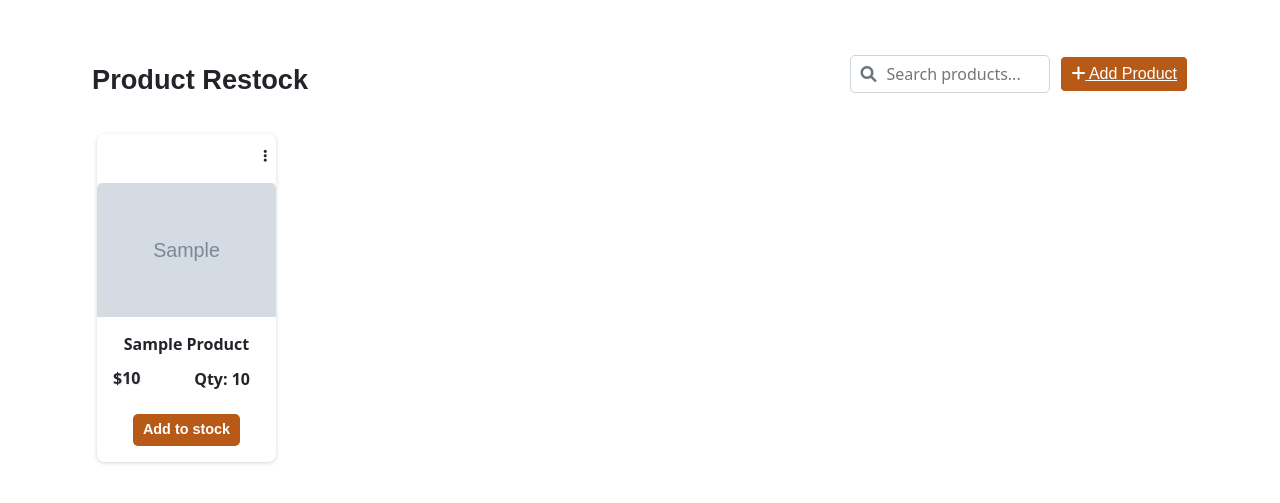
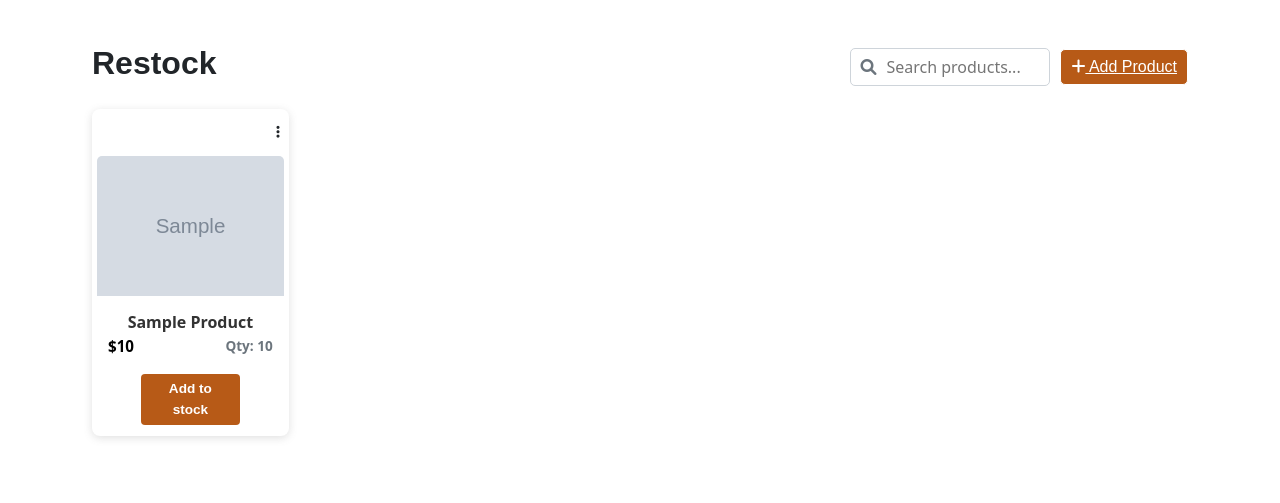
Before and after one commit to Soda-Morn/VC1-Group06-Cafe-Shop, a PHP site: template views/inventory/purchase_item_add.php in a window 1280 px wide. Shown: the top 503 px of the page. Run offline with PHP 8.4, Linux system fonts and the light colour scheme; the template is opened without the code that fills it: most values are stand-ins (such as "Sample title", 1, 10 or a date in 2020); grey boxes marked "Sample" are stand-in pictures.

Commit message:
change on feature/Purchase_Item_Add

```diff
--- a/views/inventory/purchase_item_add.php
+++ b/views/inventory/purchase_item_add.php
@@ -12,11 +12,17 @@
         /* Define color variables for consistent theming */
         :root {
             --primary-color: #28A745;
+            /* Green for buttons */
             --secondary-color: #6c757d;
+            /* Gray for secondary elements */
             --text-dark: #343a40;
+            /* Dark text color */
             --button-color: rgb(183, 90, 23);
+            /* Orange for add-to-cart button */
             --border-color: #ced4da;
+            /* Border color for inputs */
             --border-radius: 5px;
+            /* Consistent border radius */
         }
 
         /* Dropdown menu for edit/delete actions */
@@ -49,63 +55,73 @@
         .custom-dropdown-item:hover {
             background-color: rgb(255, 252, 252);
         }
-        .restock{
-            font-size: 1.7rem;
-            font-weight: bold;
-            margin-top: 20px;
-        }
-        /* Product card styling */
+
+        /* Updated Product card styling to match coffee menu */
         .card {
-            margin: 10px auto;
             border: none;
-            background: rgb(255, 255, 255);
-            max-width: 200px;
-            transition: transform 0.3s ease, box-shadow 0.3s ease;
-            cursor: pointer;
-            box-shadow: rgba(0, 0, 0, 0.16) 0px 1px 4px;
-            margin-left: 15px;
+            border-radius: 8px;
+            overflow: hidden;
+            transition: all 0.3s ease-in-out;
+            box-shadow: rgba(99, 99, 99, 0.2) 0px 2px 8px 0px;
+            background-color: white;
+            height: 94%;
+            margin: 0 1px 15px;
+            max-width: none;
+            cursor: default;
+            margin-left: 10px;
             margin-right: 10px;
         }
 
-        /* Enhanced Price Styling */
-        .price {
-            font-weight: bold;
-            font-size: 1rem; /* Larger font size */
-            text-shadow: 1px 1px 2px rgba(0, 0, 0, 0.1); /* Subtle shadow effect */
+        .card:hover {
+            transform: translateY(-3px);
+            box-shadow: rgba(0, 0, 0, 0.1) 0px 3px 8px;
         }
 
-        /* Enhanced Stock Quantity Styling */
+        /* Price and stock text styling */
+        .price {
+            font-weight: 700;
+            color: black;
+            font-size: 0.95rem;
+            margin-bottom: 0;
+        }
+
         .stock {
-            font-weight: bold;
-            font-size: 1rem; /* Slightly larger font size */
-            padding: 5px 10px; /* Padding for better appearance */
-            border-radius: 5px; /* Rounded corners */
-            display: inline-block; /* Inline block for better spacing */
+            color: #6c757d;
+            font-weight: 600;
+            font-size: 0.85rem;
         }
 
         /* Add to stock button styling */
         .btn-add-to-cart {
             padding: 5px 10px;
-            font-size: 0.9rem;
+            font-size: 0.85rem;
             font-weight: bold;
             margin-top: 10px;
             background: var(--button-color);
             color: white;
             border: none;
-            border-radius: var(--border-radius);
-            cursor: default;
+            border-radius: 4px;
+            cursor: pointer;
+            width: 60%;
         }
+
+        .btn-add-to-cart:hover {
+            background-color: #a04d13;
+        }
+
         .btn-add-to-cart:focus {
-            outline: none; /* Remove the default outline */
+            outline: none;
         }
+
         .btn-Added {
             background: rgb(183, 90, 23);
-            color: rgb(255, 255, 255); /* Button color */
-            border: 1px solid rgb(255, 255, 255); /* Button border */
+            color: rgb(255, 255, 255);
+            border: 1px solid rgb(255, 255, 255);
             border-radius: 5px;
-            padding: 5px 10px; /* Adjust padding for button */
+            padding: 5px 10px;
             font-size: 1rem;
         }
+
         .btn-Added:hover{
             color: #ffffff;
         }
@@ -131,18 +147,21 @@
             padding: 6px 12px 6px 35px;
             width: 200px;
         }
+
         .search-input:focus {
-            border-color: #007bff; /* Keep the border color on focus if desired */
-            outline: none; /* Remove the default outline */
+            border-color: #007bff;
+            outline: none;
         }
+
         .search-icon {
             position: absolute;
             left: 10px;
             top: 50%;
             transform: translateY(-50%);
             color: #6c757d;
-            pointer-events: none; /* Ensures clicks pass through to the input */
+            pointer-events: none;
         }
+
         .search-button {
             color: white;
             border: 1px solid rgb(255, 255, 255);
@@ -160,6 +179,37 @@
             color: var(--secondary-color);
             cursor: pointer;
             display: none;
+        }
+
+        /* Product image container */
+        .product-image-container {
+            height: 155px;
+            display: flex;
+            align-items: center;
+            justify-content: center;
+            background-color: white;
+            padding: 5px;
+        }
+
+        .card-img-top {
+            max-height: 100%;
+            max-width: 100%;
+            object-fit: contain;
+        }
+        /* Product name styling */
+        .product-name {
+            font-size: 1rem;
+            font-weight: 600;
+            color: #333;
+            text-transform: capitalize;
+            margin-bottom: 0.25rem;
+        }
+
+        /* Card body styling */
+        .card-body {
+            padding: 0.75rem 1rem;
+            text-align: center;
+            gap: 5px;
         }
 
         /* Responsive adjustments */
@@ -185,8 +235,8 @@
 
         @media (max-width: 576px) {
             .card {
-                margin-left: 10px;
-                margin-right: 10px;
+                margin-left: 5px;
+                margin-right: 5px;
             }
         }
     </style>
@@ -197,7 +247,7 @@
         <!-- Fixed Header Section -->
         <div class="fixed-header">
             <div class="d-flex justify-content-between align-items-center flex-wrap">
-                <h2 class=" restock text-dark" style="font-family: 'Poppins', sans-serif;"> Product Restock</h2>
+                <h2 class="fw-bold text-dark" style="font-family: 'Poppins', sans-serif;">Restock</h2>
                 <div class="header-controls d-flex align-items-center">
                     <!-- Search Form -->
                     <div class="search-container">
@@ -219,7 +269,7 @@
         </div>
 
         <!-- Product Cards -->
-        <div class="row row-cols-2 row-cols-md-3 row-cols-lg-5 g-4 mb-4" id="product-list">
+        <div class="row row-cols-2 row-cols-md-3 row-cols-lg-5 g-2 mb-4" id="product-list">
             <?php if (empty($products)): ?>
                 <div class="col-12">
                     <p class="text-muted text-center">No products found.</p>
@@ -227,7 +277,7 @@
             <?php else: ?>
                 <?php foreach ($products as $item): ?>
                     <div class="col product-item">
-                        <div class="card rounded-3 overflow-hidden">
+                        <div class="card">
                             <!-- Dropdown Menu for Edit/Delete -->
                             <div class="edit-delete-icons text-end p-2">
                                 <div class="custom-dropdown">
@@ -246,28 +296,27 @@
                             </div>
 
                             <!-- Product Image -->
-                            <div style="height: 150px; display: flex; align-items: center; justify-content: center;">
-                                <img src="<?= htmlspecialchars($item['product_image'] ?? 'uploads/default.jpg') ?>" class="card-img-top"
-                                    style="max-height: 100%; max-width: 100%; object-fit: contain;" alt="Product Image">
+                            <div class="product-image-container">
+                                <img src="<?= htmlspecialchars($item['product_image'] ?? 'uploads/default.jpg') ?>" class="card-img-top" alt="Product Image">
                             </div>
 
                             <!-- Card Body -->
-                            <div class="card-body text-center" style="padding-top: 10px;">
-                                <h5 class="fw-bold text-dark product-name" style="font-size: 1rem; text-transform: capitalize;">
+                            <div class="card-body">
+                                <h5 class="product-name">
                                     <?= htmlspecialchars($item['product_name']) ?>
                                 </h5>
                                 <div class="d-flex justify-content-between align-items-center mb-2">
-                                    <h6 class="price mb-0">
+                                    <h6 class="price">
                                         $<span><?= htmlspecialchars($item['price']) ?></span>
                                     </h6>
-                                    <span class="stock">
+                                    <span class="stock ">
                                         Qty: <?= htmlspecialchars($item['stock_quantity']) ?>
                                     </span>
                                 </div>
                                 <!-- Form to Add Item to Cart -->
                                 <form action="/purchase_item_add/addToCart" method="POST" class="d-inline">
                                     <input type="hidden" name="purchase_item_id" value="<?= htmlspecialchars($item['purchase_item_id']) ?>">
-                                    <button type="submit" class="btn btn-add-to-cart" style="font-family: 'Poppins', sans-serif;">Add to stock</button>
+                                    <button type="submit" class="btn-add-to-cart" style="font-family: 'Poppins', sans-serif;">Add to stock</button>
                                 </form>
                             </div>
                         </div>
```
